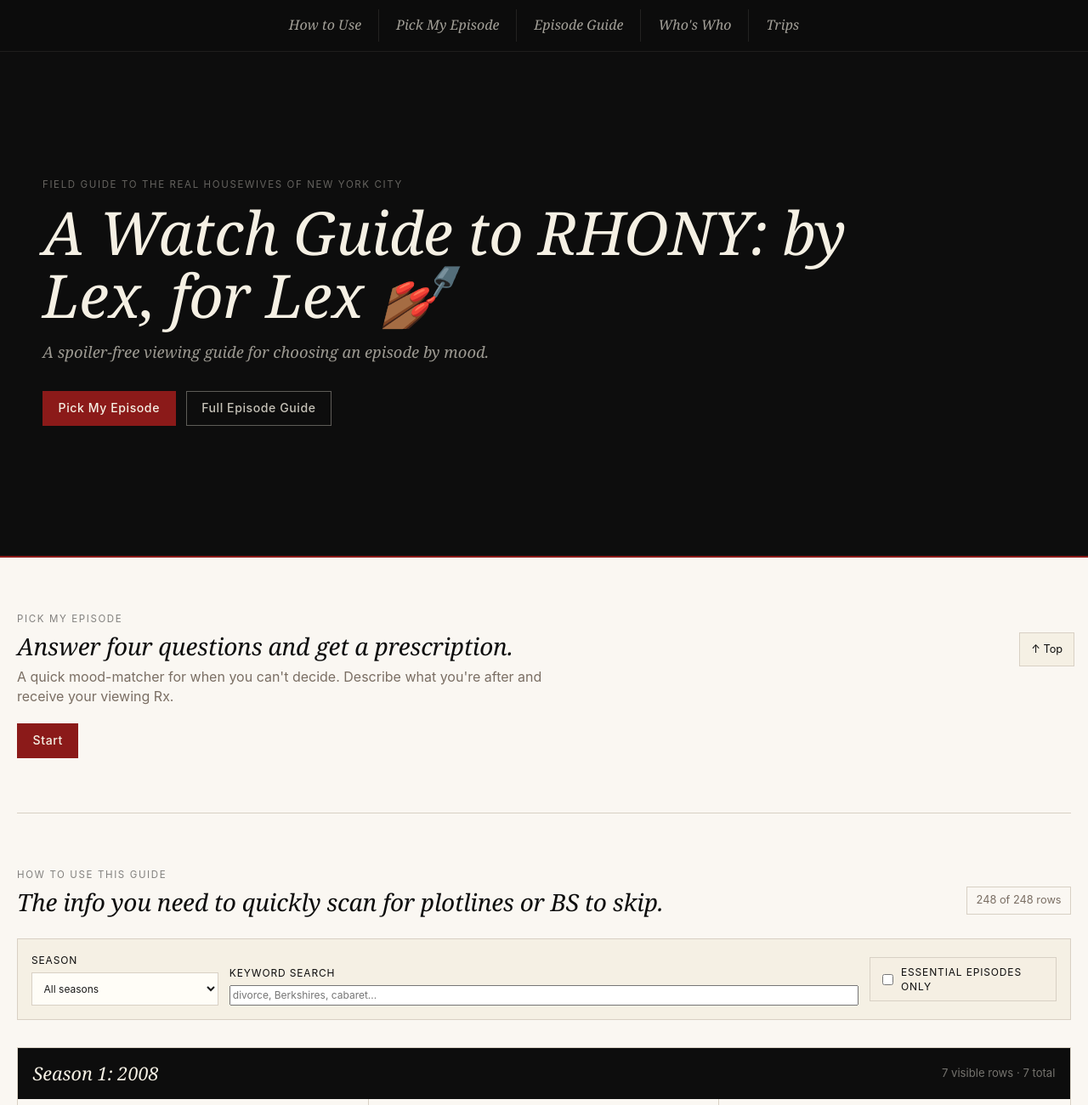
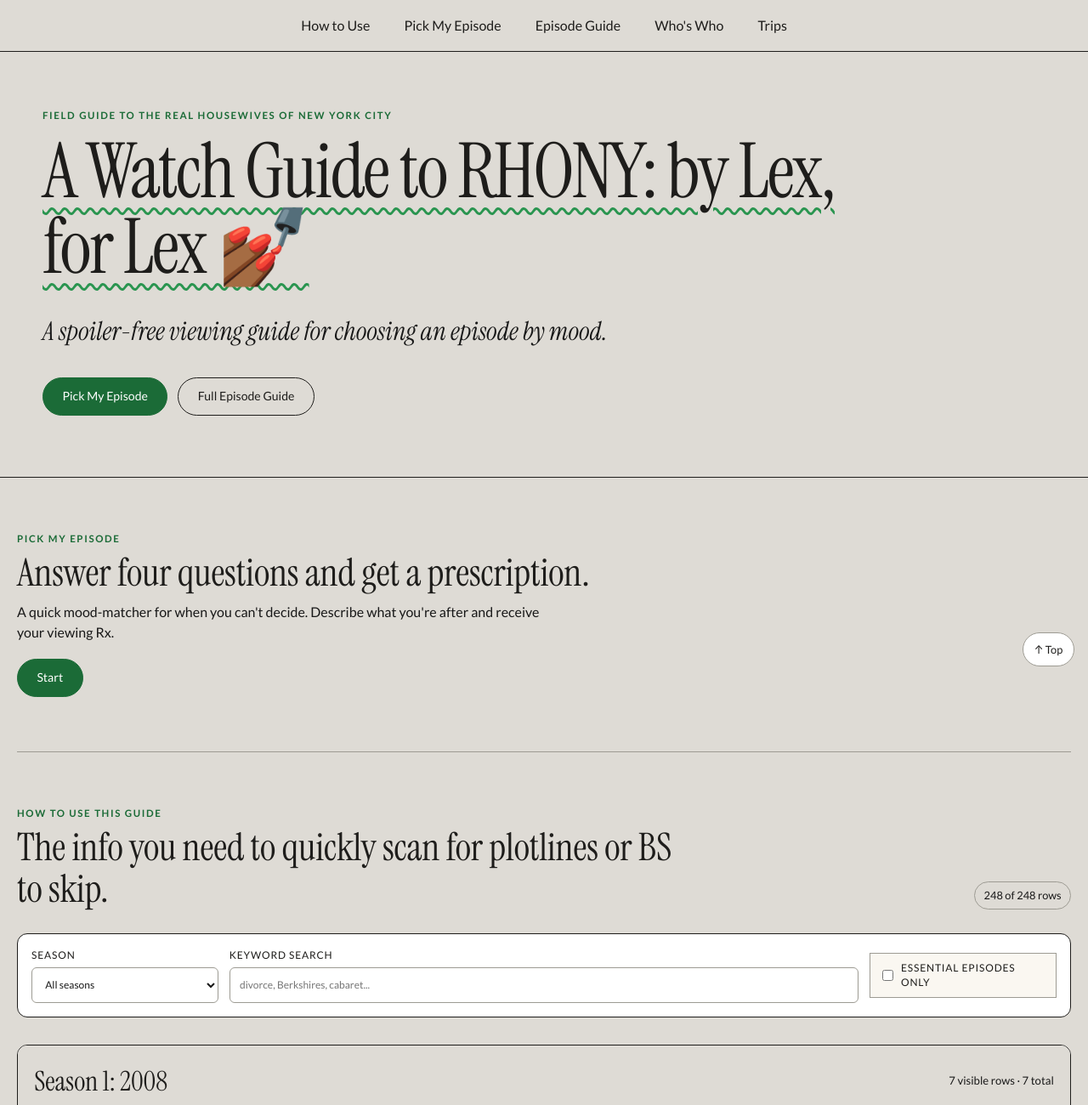
Before and after one commit to ale-x-sis/RHONYguide, a plain HTML site: page index.html in a window 1280 px wide. Shown: the top 1300 px of the page at 85% size. Drawn offline with Linux system fonts and the light colour scheme.

Commit message:
Refresh guide with stone and green palette, Instrument Serif and darker episode text

```diff
--- a/styles.css
+++ b/styles.css
@@ -1,14 +1,16 @@
+@import url("https://fonts.googleapis.com/css2?family=Instrument+Serif:ital@0;1&family=Lato:wght@400;700;900&display=swap");
+
 :root {
-  --paper: #faf7f2;
-  --cream: #f5f0e4;
-  --ink: #0d0d0d;
-  --text: #1a1a1a;
-  --oxblood: #8b1a19;
-  --border: #d8d0c4;
-  --muted: #7a6e63;
+  --paper: #dedbd5;
+  --cream: #ffffff;
+  --ink: #1e1d1b;
+  --text: #181818;
+  --oxblood: #1b6b37;
+  --border: #9d9b93;
+  --muted: #181818;
   --shadow: rgba(13, 13, 13, 0.08);
-  --serif: Georgia, "Times New Roman", serif;
-  --sans: Inter, ui-sans-serif, system-ui, -apple-system, BlinkMacSystemFont, "Segoe UI", sans-serif;
+  --serif: "Instrument Serif", Georgia, "Times New Roman", serif;
+  --sans: "Lato", Inter, ui-sans-serif, system-ui, -apple-system, BlinkMacSystemFont, "Segoe UI", sans-serif;
 }
 
 * {
@@ -171,8 +173,8 @@
 }
 
 .button.primary:hover {
-  background: #a02020;
-  border-color: #a02020;
+  background: #237f44;
+  border-color: #237f44;
 }
 
 .button.ghost {
@@ -262,7 +264,7 @@
   width: 1.75rem;
   height: 1.75rem;
   border: 1px solid var(--border);
-  background: #fffdf7;
+  background: #ffffff;
   color: var(--oxblood);
   font-size: 1rem;
   font-weight: 400;
@@ -368,7 +370,7 @@
 
 .filters select {
   border: 1px solid var(--border);
-  background: #fffdf7;
+  background: #ffffff;
   color: var(--text);
 }
 
@@ -445,7 +447,7 @@
 
 .source-status.provisional {
   background: transparent;
-  border-color: rgba(139, 26, 25, 0.6);
+  border-color: rgba(27, 107, 55, 0.6);
   color: rgba(245, 240, 228, 0.5);
 }
 
@@ -541,7 +543,7 @@
 }
 
 th {
-  background: #ede8df;
+  background: #e3efe6;
   color: var(--muted);
   font-size: 0.72rem;
   font-weight: 400;
@@ -554,7 +556,7 @@
   position: sticky;
   top: 0;
   z-index: 30;
-  background: #ede8df;
+  background: #e3efe6;
   box-shadow: 0 1px 0 var(--border);
 }
 
@@ -682,7 +684,7 @@
   margin: 1rem;
   padding: 0.85rem 1rem;
   border-left: 3px solid var(--oxblood);
-  background: rgba(139, 26, 25, 0.05);
+  background: rgba(27, 107, 55, 0.05);
   font-size: 0.9rem;
   color: var(--text);
 }
@@ -775,7 +777,7 @@
 .trip-card {
   padding: 0.85rem;
   border: 1px solid var(--border);
-  background: #fffdf7;
+  background: #ffffff;
 }
 
 .cast-meta {
@@ -1066,7 +1068,7 @@
   width: 1.05rem;
   height: 1.05rem;
   margin: 0;
-  background: #fffdf7;
+  background: #ffffff;
   border: 1.5px solid var(--ink);
   cursor: pointer;
   transition: background 0.12s ease, border-color 0.12s ease;
@@ -1090,7 +1092,7 @@
 }
 
 .picker-options input[type="radio"]:checked {
-  box-shadow: inset 0 0 0 3px #fffdf7;
+  box-shadow: inset 0 0 0 3px #ffffff;
 }
 
 .picker-options input:focus-visible {
@@ -1100,8 +1102,8 @@
 
 /* Selected rows read as intentional, not just a toggled dot */
 .picker-options label:has(input:checked) {
-  background: rgba(139, 26, 25, 0.07);
-  border-color: rgba(139, 26, 25, 0.35);
+  background: rgba(27, 107, 55, 0.07);
+  border-color: rgba(27, 107, 55, 0.35);
   font-weight: 500;
 }
 
@@ -1125,7 +1127,7 @@
 .prescription-card {
   margin-top: 1.75rem;
   padding: 1.5rem;
-  background: #fffdf7;
+  background: #ffffff;
   border: 1px solid var(--border);
   border-left: 4px solid var(--oxblood);
 }
@@ -1246,7 +1248,7 @@
   tr {
     margin: 0.8rem;
     border: 1px solid var(--border);
-    background: #fffdf7;
+    background: #ffffff;
   }
 
   td {
@@ -1421,7 +1423,7 @@
 .chaos-agent-list span:not(:last-child)::after {
   content: "·";
   margin-left: 0.35rem;
-  color: rgba(139, 26, 25, 0.38);
+  color: rgba(27, 107, 55, 0.38);
   font-weight: 500;
 }
 
@@ -1603,7 +1605,7 @@
 }
 
 .picker-options label:hover {
-  border-color: rgba(139, 26, 25, 0.35);
+  border-color: rgba(27, 107, 55, 0.35);
 }
 
 .picker-options input {
@@ -1739,3 +1741,102 @@
   border-color: var(--oxblood);
   color: var(--oxblood);
 }
+
+/* Approved stone-and-green editorial theme. Keep episode copy high contrast. */
+.site-header {
+  min-height: auto;
+  padding-top: 4rem;
+  background: var(--paper);
+  color: var(--ink);
+  border-bottom: 1px solid var(--ink);
+}
+.topbar {
+  background: var(--paper);
+  border-bottom: 1px solid var(--ink);
+  backdrop-filter: none;
+}
+.topbar a {
+  color: var(--ink);
+  font-family: var(--sans);
+  font-style: normal;
+  border-right: 0;
+}
+.topbar a:hover { color: var(--oxblood); }
+.hero { width: min(1180px, calc(100% - 3rem)); padding: 4rem 0 4.5rem; }
+.hero .kicker, .section-label, .prescription-label {
+  color: var(--oxblood);
+  font-weight: 700;
+}
+.hero h1 {
+  max-width: 980px;
+  color: var(--ink);
+  font-size: clamp(3.2rem, 7vw, 6rem);
+  font-style: normal;
+  line-height: 1;
+  letter-spacing: -0.025em;
+  text-decoration: underline wavy #2a9550;
+  text-decoration-thickness: 3px;
+  text-underline-offset: 0.13em;
+}
+.hero p {
+  margin-top: 2rem;
+  color: var(--text);
+  font-size: clamp(1.4rem, 2.5vw, 1.9rem);
+}
+.button { border-radius: 999px; padding: 0.7rem 1.4rem; letter-spacing: 0; }
+.button.primary { color: #fff; }
+.button.ghost { color: var(--ink); border-color: var(--ink); }
+.button.ghost:hover { color: var(--oxblood); border-color: var(--oxblood); }
+.section h2 { font-size: clamp(2rem, 3.5vw, 2.8rem); font-style: normal; }
+.filters, .season-panel, .cast-card, .trip-card, .guide-card, .picker-q, .prescription-card {
+  border-radius: 12px;
+  border-color: var(--ink);
+  background: var(--cream);
+}
+.season-header, .cast-guide summary, .trip-guide summary {
+  background: var(--paper);
+  color: var(--ink);
+}
+.season-header { padding: 1.2rem; border-bottom: 1px solid var(--ink); }
+.season-title { font-size: 2rem; font-style: normal; }
+.season-meta, .trip-guide > details > summary span:last-child,
+.episode-note, .ep-code, .chaos-empty, .notes-cell, .table-wrap {
+  color: var(--text);
+}
+.table-wrap td { color: var(--text); }
+.chaos-agent-list, .chaos-cell { color: var(--oxblood); }
+.ep-title { font-size: 1.3rem; }
+.badge-optional, .badge-good, .b-optional, .b-good {
+  color: var(--text) !important;
+  border-color: var(--border) !important;
+}
+.watch-badge, .enjoyment-badge, .theme-chip, .mini-tag, .count-pill,
+.trip-jumps a, .episode-links a { border-radius: 999px; }
+.cast-guide > details, .trip-guide > details {
+  overflow: clip;
+  border: 1px solid var(--ink);
+  border-radius: 12px;
+  background: var(--cream);
+}
+.cast-guide summary, .trip-guide summary { font-family: var(--serif); font-size: 1.5rem; }
+.trip-card summary { background: var(--cream); }
+.picker-options label { background: var(--cream); border-radius: 8px; }
+.picker-options label:has(input:checked) { background: #e3efe6; border-color: var(--oxblood); }
+.filters input[type="search"], .filters select {
+  min-height: 2.6rem;
+  padding: 0.55rem 0.7rem;
+  width: 100%;
+  border: 1px solid var(--border);
+  border-radius: 6px;
+  background: var(--cream);
+  color: var(--text);
+}
+.site-footer { background: var(--paper); color: var(--oxblood); border-top: 1px solid var(--ink); }
+.back-to-top { border-radius: 999px; }
+:focus-visible { outline: 2px solid var(--oxblood); outline-offset: 3px; }
+@media (max-width: 720px) {
+  .site-header { padding-top: 6rem; }
+  .hero { padding: 2.5rem 0 3rem; }
+  .topbar a { padding: 0.45rem 0.6rem; }
+  .hero h1 { font-size: clamp(2.8rem, 10vw, 4rem); }
+}
```
